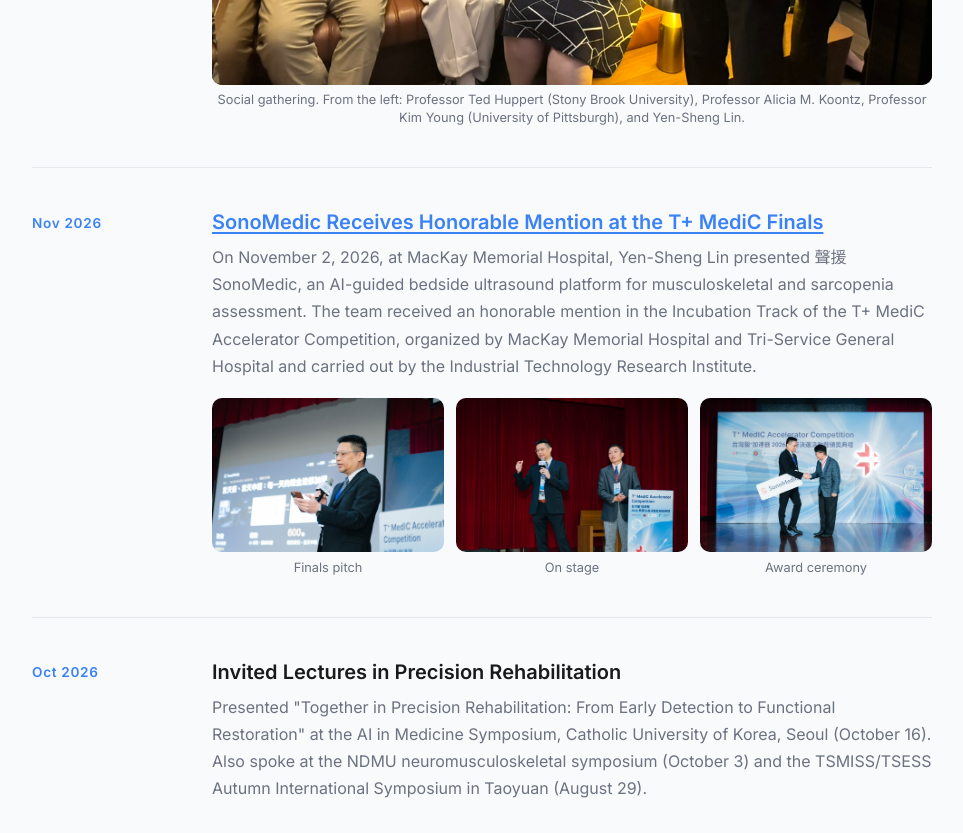
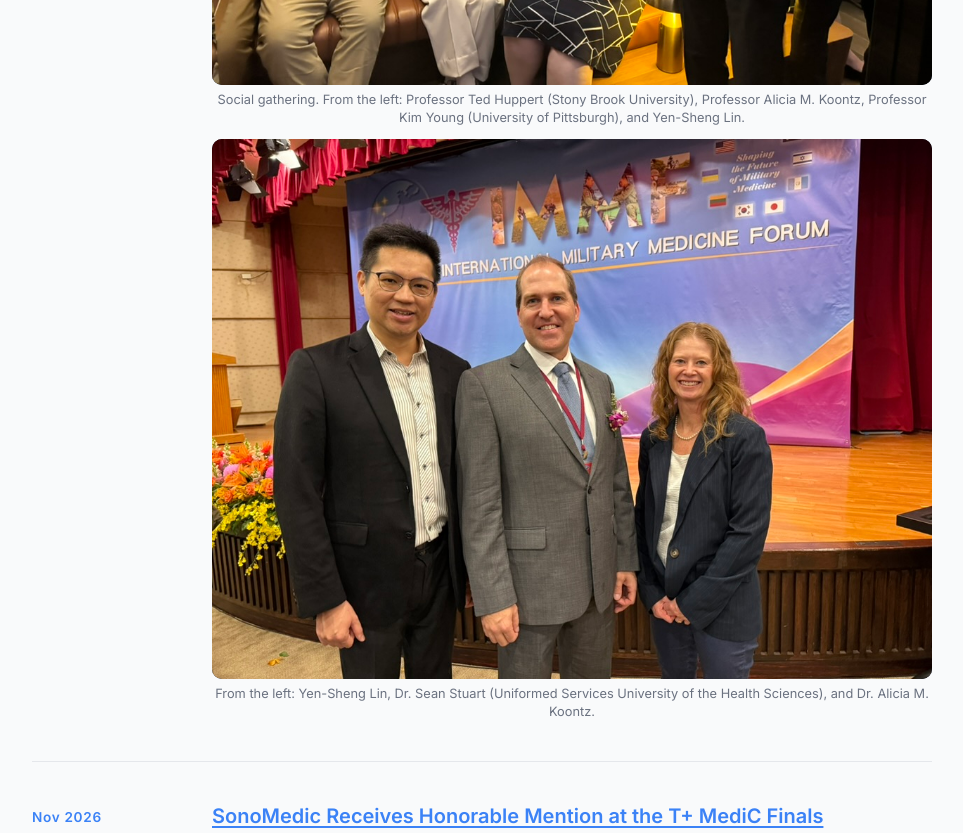
Before and after one commit to trimedlab/trimedlab.github.io, a plain HTML site: page index-oct2026.html in a window 1280 px wide. Shown: the part 3540-4373 px from the top of the page, without its empty margins (158-1121 px from the left). Drawn offline with nearby package versions, Linux system fonts and the light colour scheme.

Commit message:
Add the photo with Sean Stuart and Alicia Koontz to the forum news.

```diff
--- a/index-oct2026.html
+++ b/index-oct2026.html
@@ -831,6 +831,10 @@
                 <a href="images/timmf-2026-gims-gathering.jpg" target="_blank" rel="noopener noreferrer"><img src="images/timmf-2026-gims-gathering.jpg" alt="Social gathering. From the left: Professor Ted Huppert of Stony Brook University, Professor Alicia M. Koontz, Professor Kim Young of the University of Pittsburgh, and Yen-Sheng Lin."></a>
                 <figcaption><span class="en">Social gathering. From the left: Professor Ted Huppert (Stony Brook University), Professor Alicia M. Koontz, Professor Kim Young (University of Pittsburgh), and Yen-Sheng Lin.</span><span class="zh">交流聚會合影。由左至右：Ted Huppert 教授（石溪大學）、Alicia M. Koontz 教授、Kim Young 教授（匹茲堡大學）、林彥聖。</span></figcaption>
               </figure>
+              <figure>
+                <a href="images/timmf-2026-gims-stuart.jpg" target="_blank" rel="noopener noreferrer"><img src="images/timmf-2026-gims-stuart.jpg" alt="From the left: Yen-Sheng Lin, Dr. Sean Stuart of the Uniformed Services University of the Health Sciences, and Dr. Alicia M. Koontz."></a>
+                <figcaption><span class="en">From the left: Yen-Sheng Lin, Dr. Sean Stuart (Uniformed Services University of the Health Sciences), and Dr. Alicia M. Koontz.</span><span class="zh">由左至右：林彥聖、Sean Stuart 醫師（美國健康科學三軍醫科大學）、Alicia M. Koontz 醫師。</span></figcaption>
+              </figure>
             </div>
           </div>
         </div>
```
Also changed, not shown: index.html (+4 -0 lines), images/timmf-2026-gims-stuart.jpg (added).
